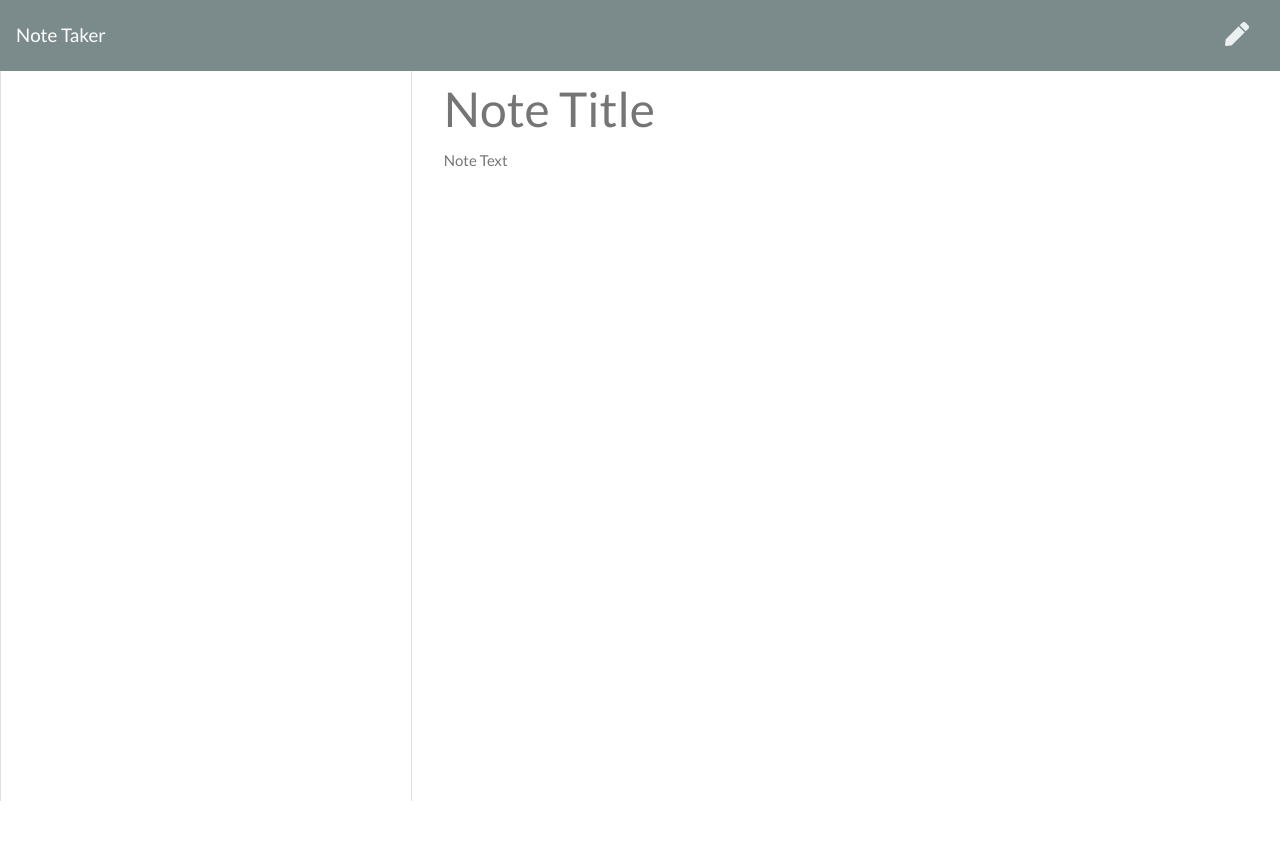
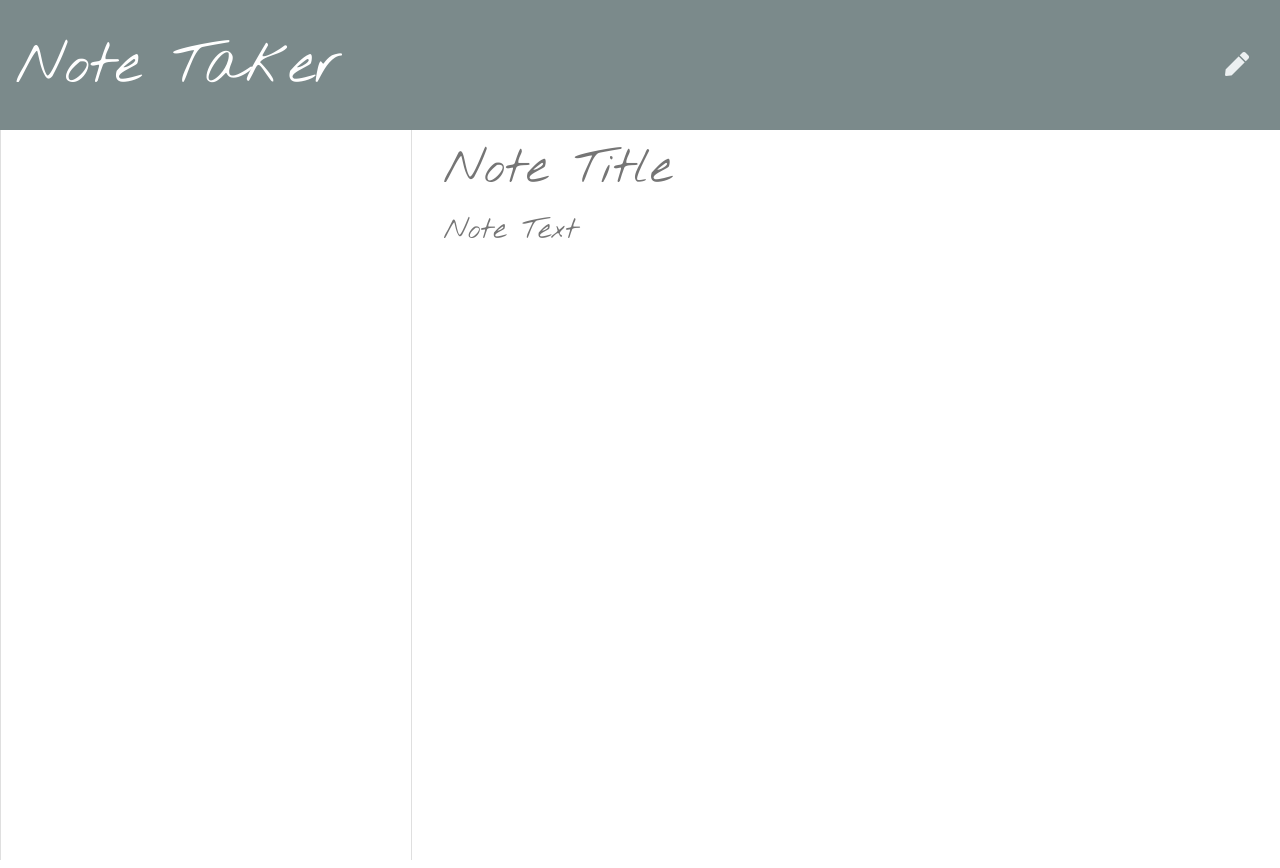
Before and after one commit to 86Hemphill/Note-Taker, a website: page public/notes.html in a window 1280 px wide. Before the commit the page ends 806 px from the top, so only its background shows below. Drawn offline with nearby package versions, Linux system fonts and the light colour scheme; files that its build step writes are made by us from their sources; no server answers; files whose address does not match are found by name.

Commit message:
light styling

```diff
--- a/public/assets/css/styles.css
+++ b/public/assets/css/styles.css
@@ -2,6 +2,7 @@ html, body {
   height: 100%;
   margin: 0;
   padding: 0;
+  font-family: 'Nothing You Could Do', cursive;
 }
 
 .save-note {
@@ -15,6 +16,15 @@ html, body {
   cursor: pointer;
 }
 
+.navbar {
+  height: 130px;
+}
+
+.navbar-brand {
+  font-size: 60px;
+  vertical-align: auto;
+}
+
 .note-textarea, .note-title {
   color: #000000;
   width: 100%;
@@ -26,12 +36,13 @@ html, body {
   resize: none;
   height: calc(100% - 63px);
   padding-top: 15px;
+  font-size: 30px;
 }
 
 .note-title {
   height: 50px;
   margin-top: 13px;
-  font-size: 3rem;
+  font-size: 50px;
 }
 
 .note-title:read-only, .note-textarea:read-only {
@@ -67,4 +78,5 @@ html, body {
   border-right: none;
   padding: 20px;
   cursor: pointer;
+  font-size: 25px;
 }
--- a/public/notes.html
+++ b/public/notes.html
@@ -9,6 +9,7 @@
   <link rel="stylesheet" href="https://cdnjs.cloudflare.com/ajax/libs/bootswatch/4.1.3/flatly/bootstrap.min.css" />
   <link rel="stylesheet" href="https://use.fontawesome.com/releases/v5.3.1/css/all.css" integrity="sha384-mzrmE5qonljUremFsqc01SB46JvROS7bZs3IO2EmfFsd15uHvIt+Y8vEf7N7fWAU"
     crossorigin="anonymous">
+    <link href="https://fonts.googleapis.com/css2?family=Nothing+You+Could+Do&display=swap" rel="stylesheet">
   <link rel="stylesheet" type="text/css" href="static/assets/css/styles.css">
 </head>
 
```
Also changed, not shown: public/index.html (+2 -0 lines).
